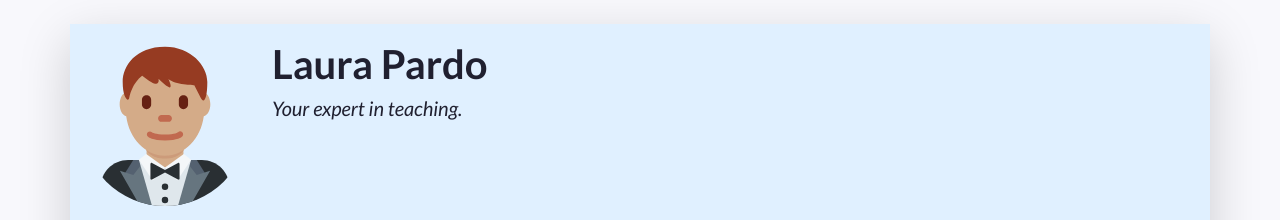
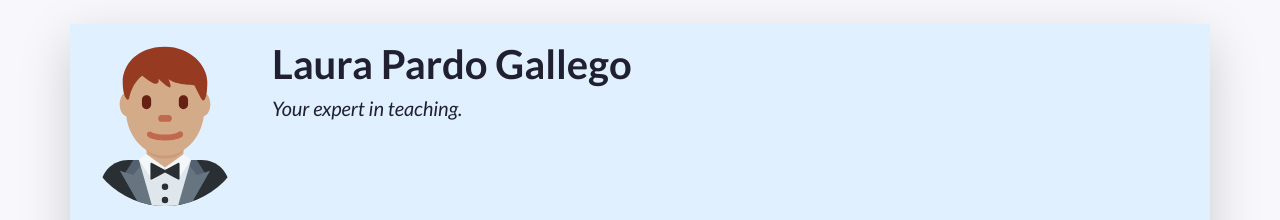
Before and after one commit to lapardo/class6-template, a plain HTML site: page index.html in a window 1280 px wide. Shown: the top 220 px of the page. Drawn offline with nearby package versions, Linux system fonts and the light colour scheme.

Commit message:
added 2nd last name

```diff
--- a/index.html
+++ b/index.html
@@ -49,7 +49,7 @@
           A container to wrap around your name and tagline. Full-width at small size, then columns of increasing size.
         -->
         <div class="col-12 col-sm-8 col-md-9 col-lg-10 my-3 header-content">
-          <h1 class="fw-bolder">Laura Pardo</h1>
+          <h1 class="fw-bolder">Laura Pardo Gallego</h1>
           <h5 class="fst-italic tagline">Your expert in teaching.</h5>
         </div>
       </header>
```
